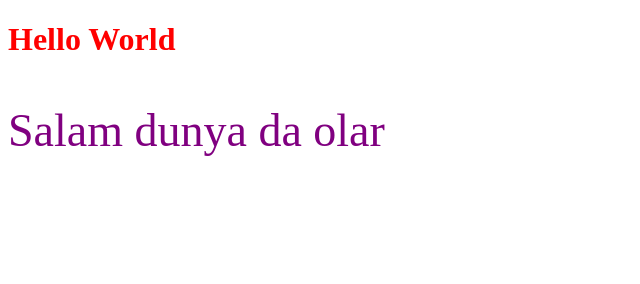
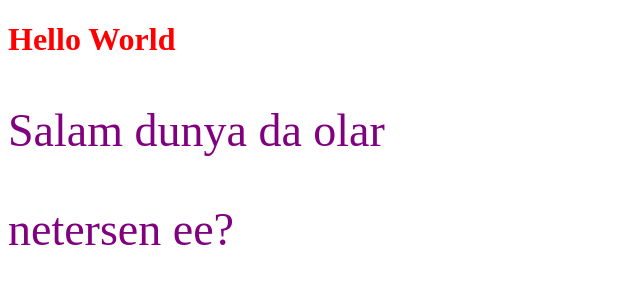
Before and after one commit to Kamalusta/Hello, a plain HTML site: page index.html in a window 1280 px wide. Shown: the whole page, without its empty margins (0-640 px from the left). Drawn offline with Linux system fonts and the light colour scheme.

Commit message:
just changing

```diff
--- a/index.html
+++ b/index.html
@@ -10,5 +10,6 @@
 <body>
     <h1>Hello World</h1>
     <p>Salam dunya da olar</p>
+    <p> netersen ee?</p>
 </body>
 </html>
```
